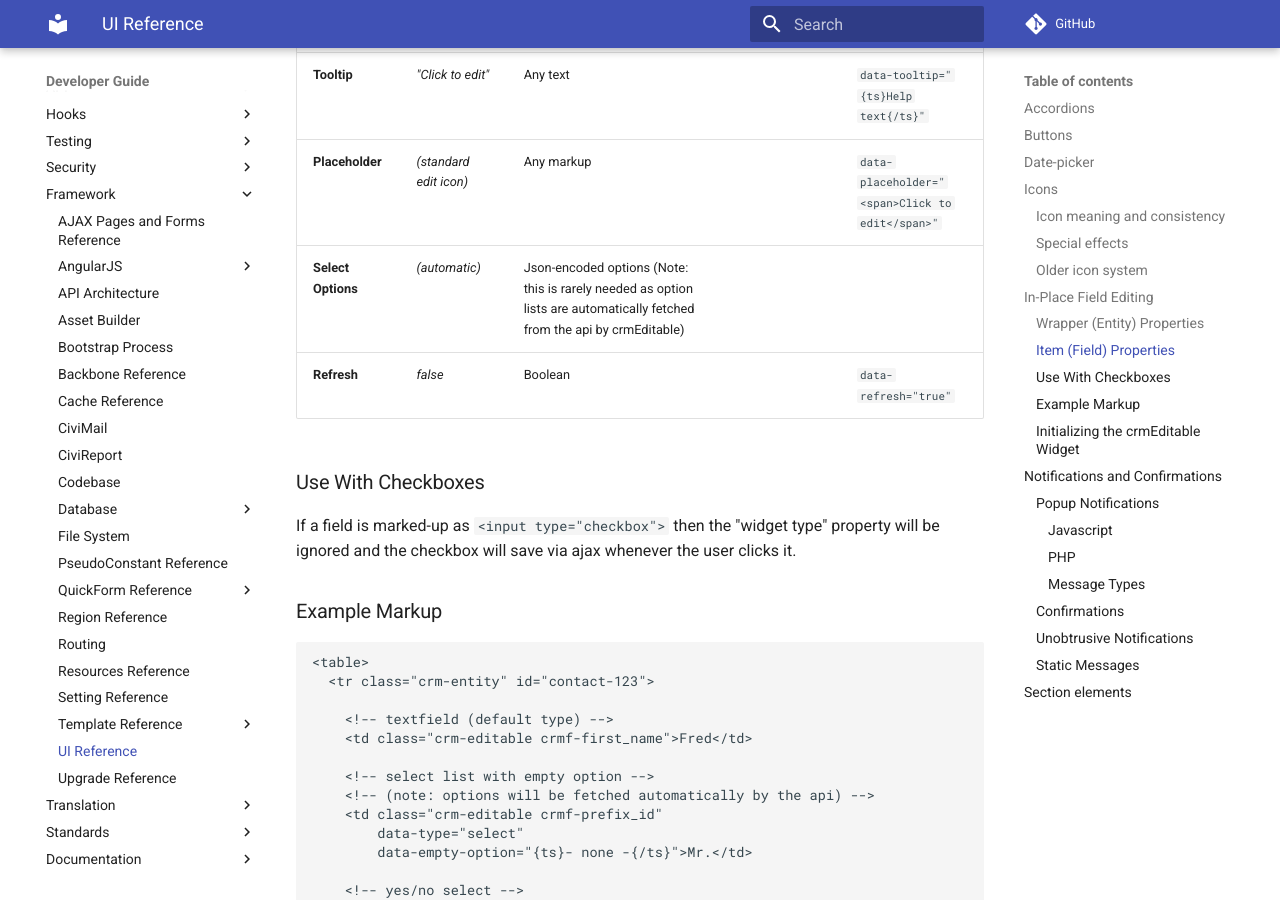
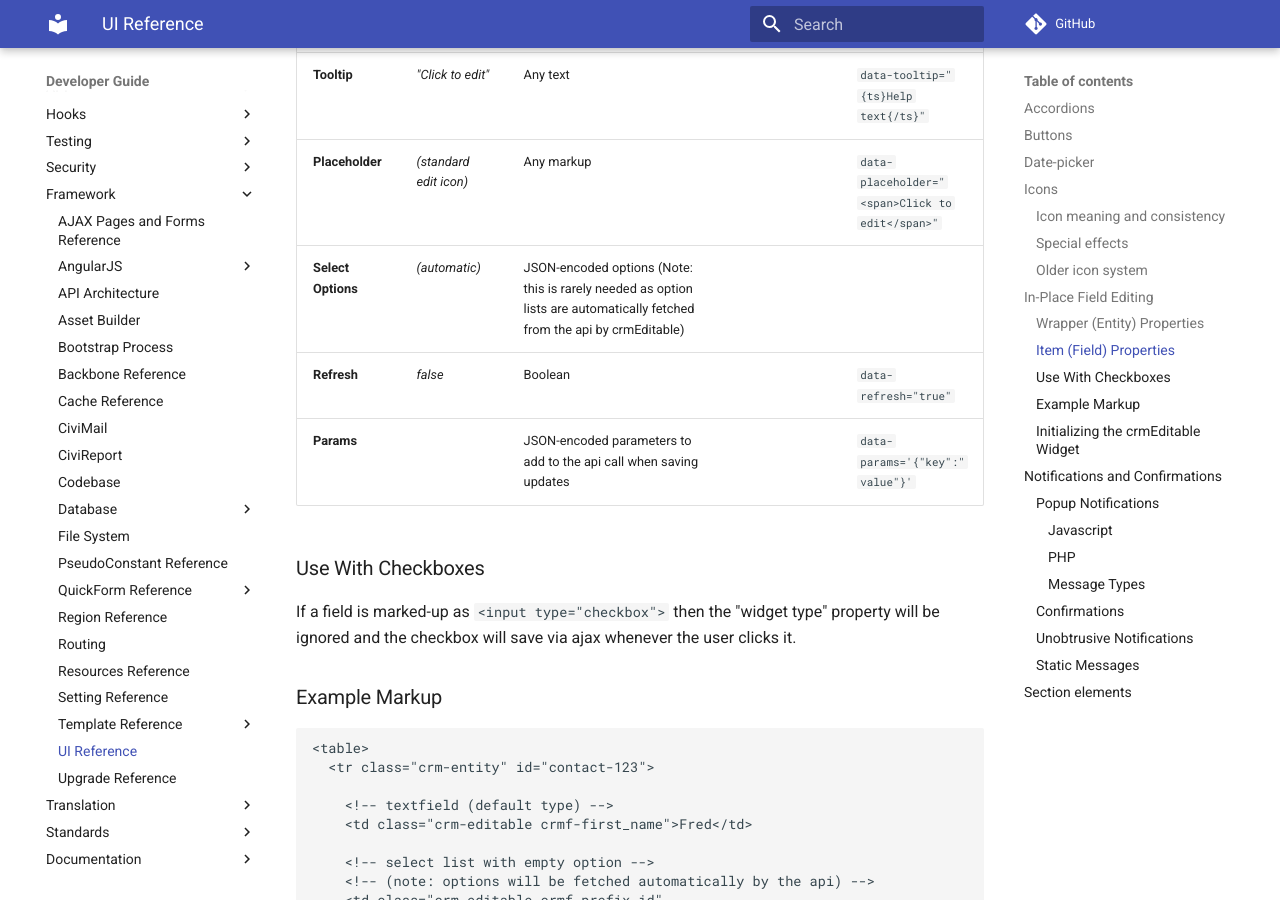
Before and after one commit to civicrm/civicrm-dev-docs, an MkDocs documentation site: the page built from docs/framework/ui.md, in a window 1280 px wide and 900 px high, scrolled down 11586 px. Built offline with MkDocs 1.6.1 and Material for MkDocs 9.7.7, drawn with Linux system fonts in a browser that asks for light colours; comment, search, counter and statistics services are not loaded; old or Windows-style settings are respelled for this version of MkDocs.

Commit message:
Document data-params added by CRM-21741

```diff
--- a/docs/framework/ui.md
+++ b/docs/framework/ui.md
@@ -340,8 +340,9 @@ In-place field editing was added to CiviCRM circa v4.1 and is built upon
 | **Empty Option** | *-* | A string to label the "null" option if the field is of type select and the user should be allowed to choose nothing. |   | `data-empty-option="{ts}- none -{/ts}"` |
 | **Tooltip** | *"Click to edit"* | Any text |   | `data-tooltip="{ts}Help text{/ts}"` |
 | **Placeholder** | *(standard edit icon)* | Any markup |   | `data-placeholder="<span>Click to edit</span>"` |
-| **Select Options** | *(automatic)* | Json-encoded options (Note: this is rarely needed as option lists are automatically fetched from the api by crmEditable) |   |   |
+| **Select Options** | *(automatic)* | JSON-encoded options (Note: this is rarely needed as option lists are automatically fetched from the api by crmEditable) |   |   |
 | **Refresh** | *false* | Boolean |   | `data-refresh="true"` |
+| **Params** |  | JSON-encoded parameters to add to the api call when saving updates | | `data-params='{"key":"value"}'` |
 
 ### Use With Checkboxes
 
```
